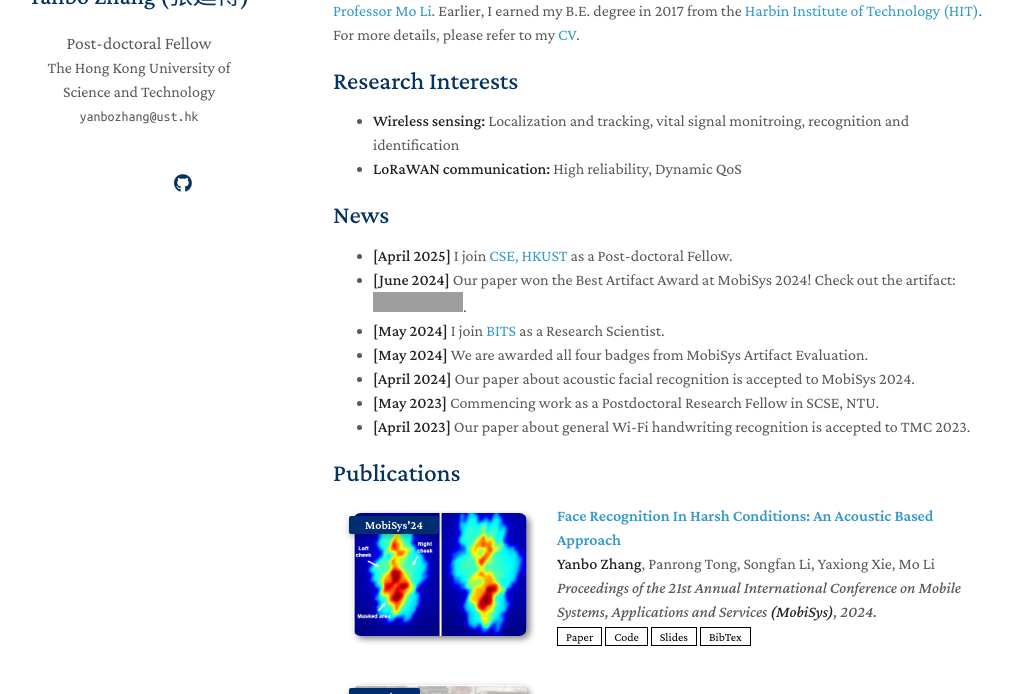
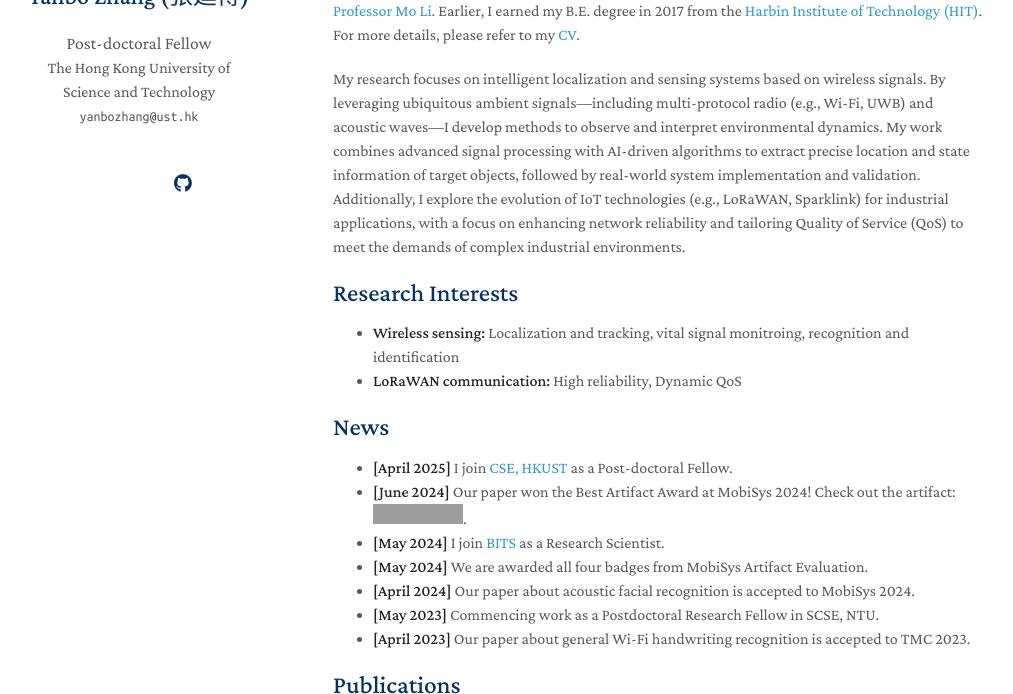
Before and after one commit to yanbozhang003/yanbozhang003.github.io, a Jekyll site: the page built from index.md, in a window 1280 px wide and 900 px high, cut to the strip 206-900 px from the top of the window. Shown: the whole strip, without its empty margins (137-1150 px from the left). Built offline with Jekyll 4.4.1, drawn with Linux system fonts in a browser that asks for light colours; nearby versions of some CDN libraries; a style sheet for code colours, icons or effects is not loaded; our own code applies the rules of GitHub Pages for plain Markdown files; grey boxes are pictures that could not be loaded.

Commit message:
Update index.md

```diff
--- a/index.md
+++ b/index.md
@@ -9,6 +9,9 @@ I received my Ph.D. in 2023 from the [College of Computing and Data Science (CCD
 For more details, please refer to my [CV](./assets/files/CV/CV_Yanbo_English_2025.pdf).
 <!-- the [School of Electronics and Information Engineering](https://seie.hit.edu.cn/),  -->
 <!-- Please refer to my CV (in [English](./assets/files/CV/CV_Yanbo_English.pdf) or [中文](./assets/files/CV/CV-Yanbo_Chinese2.pdf)) for more detailed information.  -->
+
+My research focuses on intelligent localization and sensing systems based on wireless signals. By leveraging ubiquitous ambient signals—including multi-protocol radio (e.g., Wi-Fi, UWB) and acoustic waves—I develop methods to observe and interpret environmental dynamics. My work combines advanced signal processing with AI-driven algorithms to extract precise location and state information of target objects, followed by real-world system implementation and validation.
+Additionally, I explore the evolution of IoT technologies (e.g., LoRaWAN, Sparklink) for industrial applications, with a focus on enhancing network reliability and tailoring Quality of Service (QoS) to meet the demands of complex industrial environments.
 
 ## Research Interests
 
```
